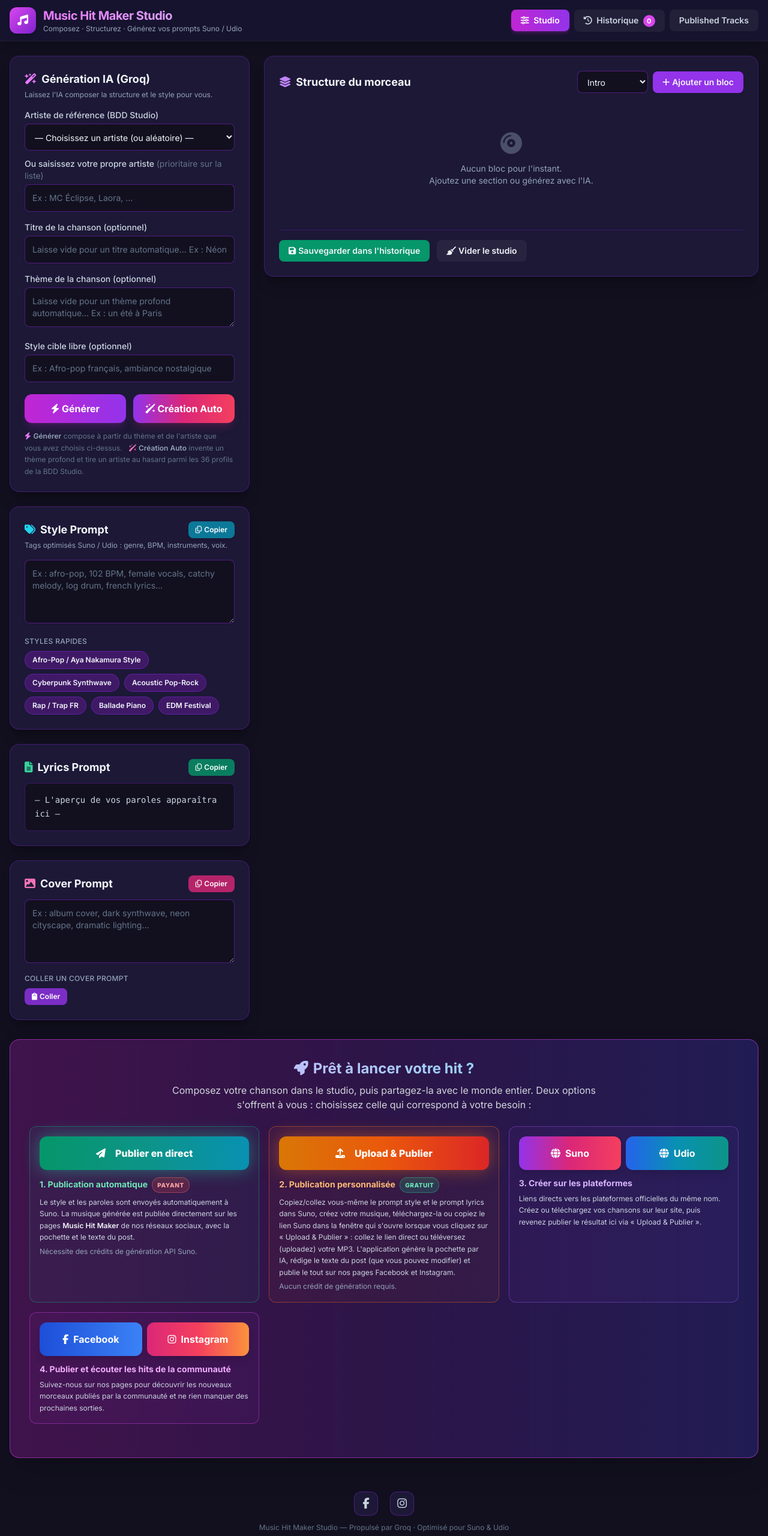
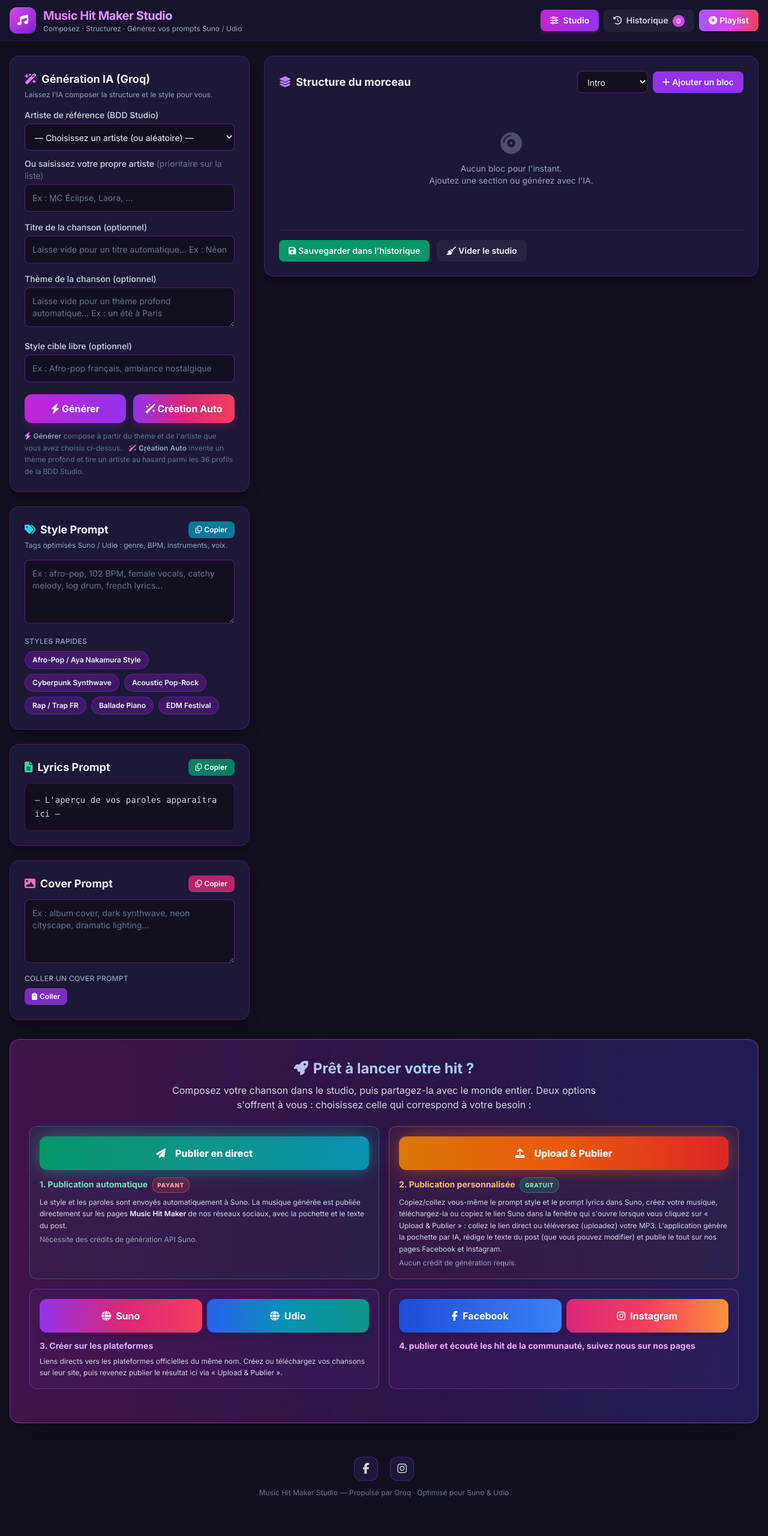
Before and after one commit to YaYouLeKyou/hit-music-maker, a website: page public/index.html in a window 1280 px wide. Shown: the whole page at 60% size. After the commit the page ends 2528 px from the top, so only its background shows below. Drawn offline with nearby package versions, Linux system fonts and the light colour scheme.

Commit message:
Add disco Playlist button, World style, updated filter

```diff
--- a/public/index.html
+++ b/public/index.html
@@ -59,6 +59,24 @@
             50%      { box-shadow: 0 0 28px rgba(139,92,246,.65); }
         }
         .generating { animation: pulseGlow 1.4s ease-in-out infinite; }
+
+/* --- Disco pulsating overlay for Playlist button --- */
+@keyframes discoPulse {
+    0%, 100% { box-shadow: 0 0 20px rgba(255,0,255,.3), 0 0 40px rgba(0,255,0,.2); }
+    50% { box-shadow: 0 0 30px rgba(0,255,255,.5), 0 0 60px rgba(255,0,255,.4); }
+}
+.playlist-btn { position: relative; }
+.playlist-btn::after {
+    content: "";
+    position: absolute;
+    inset: 0;
+    border-radius: inherit;
+    opacity: 0;
+    animation: discoPulse 2s ease-in-out infinite;
+    pointer-events: none;
+}
+.playlist-btn:hover { opacity: 1; }
+.playlist-btn:active { transform: scale(0.96); }
 
         /* Scrollbar assortie au thème */
         ::-webkit-scrollbar { width: 8px; height: 8px; }
@@ -137,8 +155,9 @@
                     <i class="fa-solid fa-clock-rotate-left mr-1"></i> Historique
                     <span id="history-count" class="ml-1 inline-flex items-center justify-center min-w-[20px] h-5 px-1 rounded-full bg-fuchsia-500 text-[11px] font-bold text-white shadow-sm">0</span>
                 </button>
-                <button id="tab-published" class="px-4 py-2 rounded-lg text-sm font-semibold transition-all duration-200 bg-white/5 text-slate-300 hover:bg-white/10 hover:text-white active:scale-95 focus-visible:outline-none focus-visible:ring-2 focus-visible:ring-fuchsia-400/70">
-                    Published Tracks
+                <button id="tab-published" class="playlist-btn px-4 py-2 rounded-lg text-sm font-semibold transition-all duration-200 relative overflow-hidden bg-gradient-to-r from-purple-500 via-fuchsia-500 to-rose-500 text-white hover:from-pink-400 hover:via-red-500 hover:to-orange-400 active:scale-95 focus-visible:outline-none focus-visible:ring-2 focus-visible:ring-fuchsia-400/70">
+                    <i class="fa-solid fa-compact-disc mr-1"></i>Playlist
+                    <div class="absolute inset-0 bg-gradient-to-r from-red-400 via-yellow-400 to-green-400 opacity-0 pointer-events-none transition-opacity duration-300 hover:opacity-20" id="disco-overlay"></div>
                 </button>
             </nav>
 
@@ -329,8 +348,8 @@
                     Deux options s'offrent à vous : choisissez celle qui correspond à votre besoin :
                 </p>
 
-                <!-- 3 options : bouton + explication dans la même box -->
-                <div class="grid grid-cols-1 md:grid-cols-3 gap-4 mb-2 text-left">
+                <!-- 2 lignes x 2 colonnes : publication/création + communauté sur laptop, 1 col sur mobile -->
+                <div class="grid grid-cols-1 md:grid-cols-2 gap-4 mb-2 text-left">
 
                     <!-- 1. Publier en direct (payant) -->
                     <div class="rounded-xl border border-emerald-500/40 bg-emerald-500/5 p-4 flex flex-col">
@@ -395,7 +414,7 @@
                         </p>
                     </div>
 
-                    <!-- 4. Publier et écouter la communauté (Facebook + Instagram) -->
+<!-- 4. Facebook + Instagram (communauté) -->
                      <div class="rounded-xl border border-fuchsia-500/40 bg-fuchsia-500/5 p-4 flex flex-col">
                          <div class="grid grid-cols-2 gap-2">
                              <a href="https://www.facebook.com/profile.php?id=61593299775056&locale=fr_FR" target="_blank" rel="noopener"
@@ -408,11 +427,7 @@
                              </a>
                          </div>
                          <p class="font-bold text-fuchsia-300 text-sm mt-3 mb-1.5">
-                            4. Publier et écouter les hits de la communauté
-                        </p>
-                        <p class="text-xs text-slate-300 leading-relaxed flex-1">
-                            Suivez-nous sur nos pages pour découvrir les nouveaux morceaux publiés
-                            par la communauté et ne rien manquer des prochaines sorties.
+                             4. publier et écouté les hit de la communauté, suivez nous sur nos pages
                          </p>
                      </div>
                 </div>
--- a/server.js
+++ b/server.js
@@ -1649,8 +1649,8 @@
             artistUsed,
             stylePrompt,
             theme,
-            // Style musical déduit du stylePrompt (première indication)
-            style: stylePrompt ? stylePrompt.split(/[,\s]+/).slice(0, 3).join(", ").trim() : "",
+            // Style musical déduit du stylePrompt (première indication, sinon "World")
+            style: stylePrompt ? (stylePrompt.split(/[,\s]+/).slice(0, 3).join(", ").trim() || "World") : "World",
             // Langue / origine détectée via l'artiste BDD
             origin: artistUsed && /Artiste Polyvalent/.test(artistUsed) ? "International"
                 : /R&B|Blues/.test(stylePrompt || "") ? "US"
```
Also changed, not shown: public/published.html (+2 -1 lines). Lines whose indentation alone changed are shown as unchanged.
